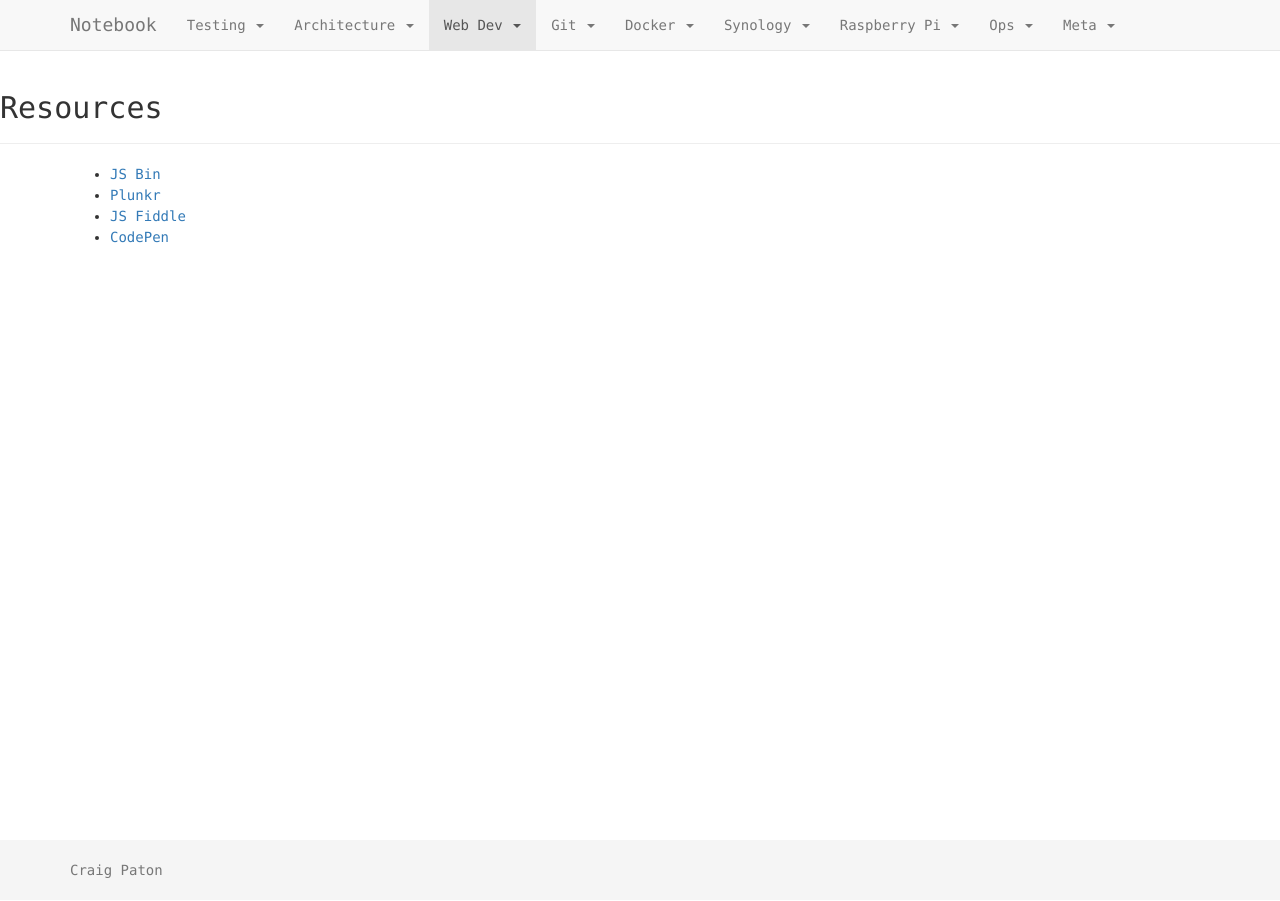
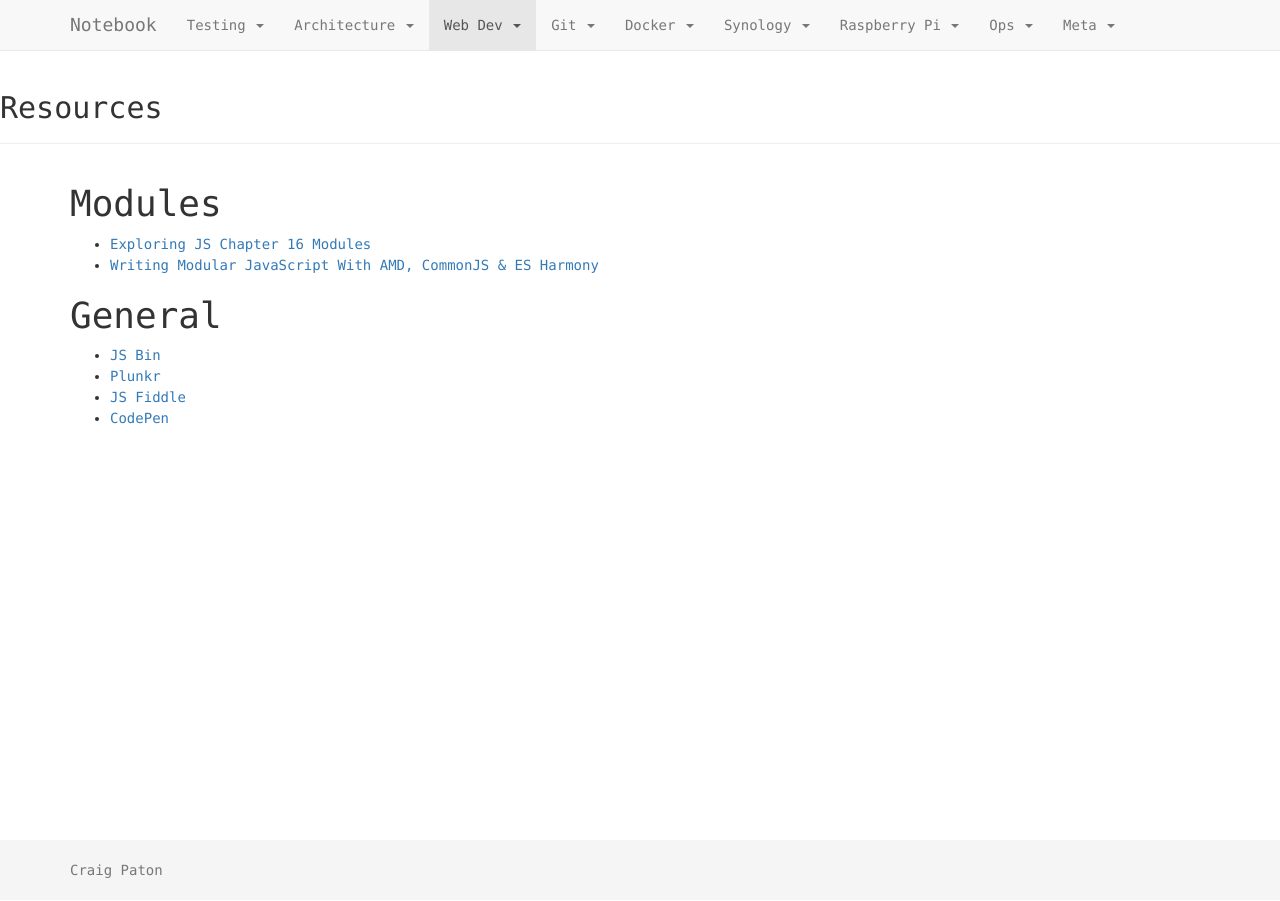
Before and after one commit to cpaton/notebook, a Jekyll site: the page built from _web-development/resources.md, in a window 1280 px wide. Built offline with Jekyll 4.4.1, drawn with Linux system fonts in a browser that asks for light colours.

Commit message:
JS Module links

```diff
--- a/_web-development/resources.md
+++ b/_web-development/resources.md
@@ -1,6 +1,15 @@
 ---
 title: Resources
 ---
+
+Modules
+=======
+
+* [Exploring JS Chapter 16 Modules](http://exploringjs.com/es6/ch_modules.html)
+* [Writing Modular JavaScript With AMD, CommonJS & ES Harmony](https://addyosmani.com/writing-modular-js/)
+
+General
+=======
 
 * [JS Bin](http://jsbin.com/)
 * [Plunkr](http://plnkr.co/)
```
